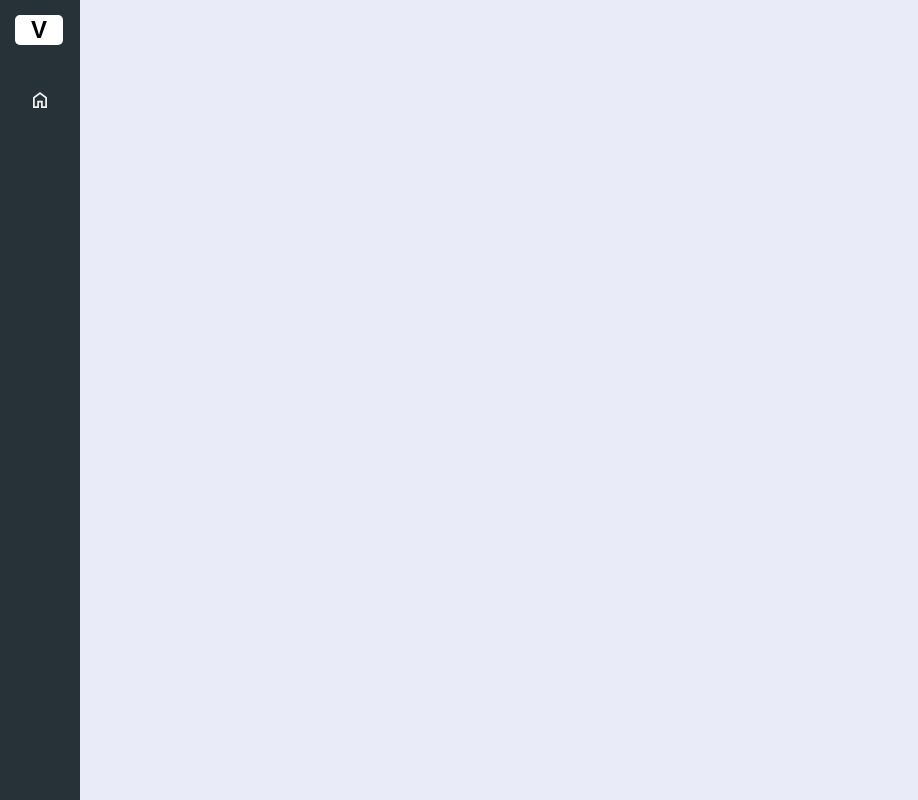
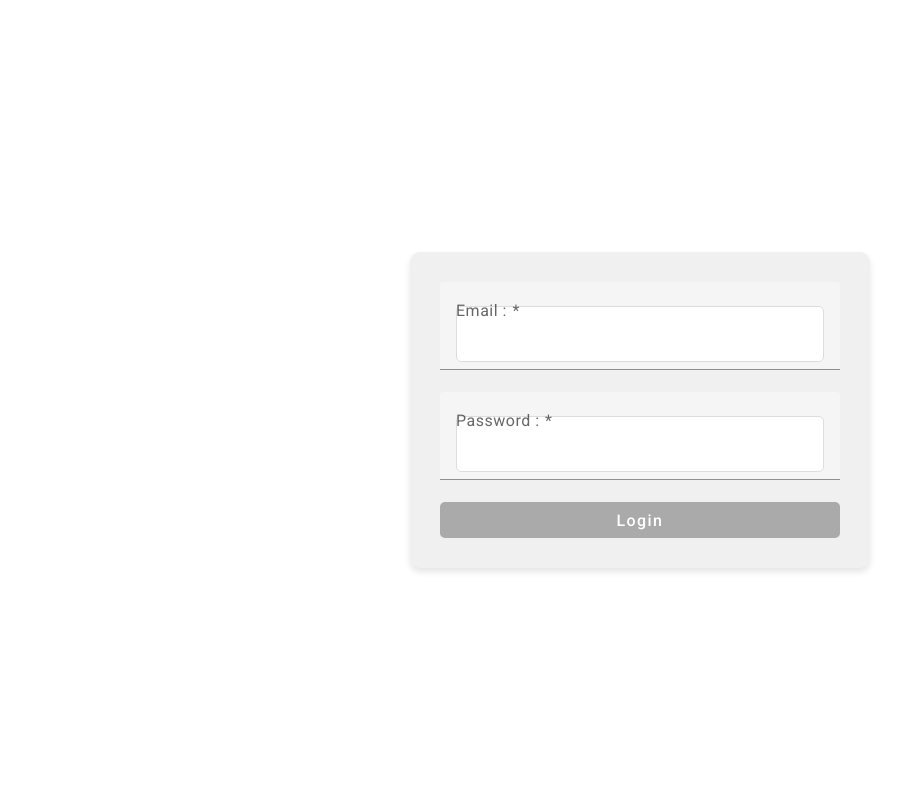
Before and after one commit to SimoneMichelon/Money-Manage-Web-App, an Angular app: page / in a window 1280 px wide. Shown: the whole page, without its empty margins (0-918 px from the left). Built offline with nearby package versions, Linux system fonts and the light colour scheme.

Commit message:
login funzionante

```diff
--- a/src/app/app.component.html
+++ b/src/app/app.component.html
@@ -1,3 +1,4 @@
 <div class="full-container">
-  <app-dashboard (onToggleSideNav)="collapsedOff($event)"></app-dashboard>
+  <!-- <app-dashboard></app-dashboard> -->
+   <app-auth></app-auth>
 </div>
--- a/src/app/app.component.ts
+++ b/src/app/app.component.ts
@@ -1,6 +1,7 @@
 import { Component } from '@angular/core';
 import { RouterOutlet } from '@angular/router';
-import { DashboardComponent } from './dashboard/dashboard.component';
+import { AuthComponent } from './routes/auth/auth.component';
+import { DashboardComponent } from './routes/dashboard/dashboard.component';
 
 interface SideNavToggle {
   screenWidth: number;
@@ -12,7 +13,7 @@ interface SideNavToggle {
   standalone: true,
   templateUrl: './app.component.html',
   styleUrl: './app.component.scss',
-  imports: [RouterOutlet, DashboardComponent],
+  imports: [RouterOutlet, DashboardComponent, AuthComponent],
 })
 export class AppComponent {
   isSideNavCollapsed = false;
--- /dev/null
+++ b/src/app/routes/auth/auth.component.html
@@ -0,0 +1,35 @@
+<div class="main-container">
+    <div class="image-container">
+
+    </div>
+    <div class="form-container">
+        <form
+            [formGroup]="loginForm"
+            (submit)="loginHandler()"
+            class="login-form"
+            >
+            <mat-form-field
+            >
+                <mat-label>
+                    Email :
+                </mat-label>
+                <input matInput formControlName="email" >
+            </mat-form-field>
+
+            <mat-form-field>
+                <mat-label>
+                    Password :
+                </mat-label>
+                <input matInput formControlName="password" type="password">
+            </mat-form-field>
+
+            <button
+            mat-button
+            type="submit"
+            [disabled]="loginForm.invalid"
+            >
+               Login
+            </button>
+        </form>
+    </div>
+</div>
--- /dev/null
+++ b/src/app/routes/auth/auth.component.scss
@@ -0,0 +1,108 @@
+// .main-container{
+//     display: flex;
+//     flex-direction: row;
+//     justify-content: center;
+//     margin-top: 10%;
+//     background-color: rgb(145, 136, 136);
+// }
+
+// .form-container{
+//     background-color: burlywood;
+//     height: fit-content;
+//     width: fit-content;
+//     width: 200px;
+//     height: 400px;
+// }
+
+// .login-form{
+//     display: flex;
+//     flex-direction: column;
+//     height: 100%;
+//     width: 100%;
+// }
+
+// .image-container{
+//     width: 200px;
+//     height: 400px;
+//     background-color: aquamarine;
+// }
+
+/* Container Styles */
+.main-container {
+    display: flex;
+    flex-direction: column;
+    align-items: center;
+    justify-content: center;
+    height: 100vh;
+    background-color: #fff;
+}
+
+.image-container {
+    margin-bottom: 20px;
+}
+
+/* Form Styles */
+.form-container {
+    background: #f0f0f0;
+    padding: 30px;
+    border-radius: 10px;
+    box-shadow: 0 4px 6px rgba(0, 0, 0, 0.1);
+    width: 400px; /* Increased width */
+}
+
+.login-form {
+    display: flex;
+    flex-direction: column;
+}
+
+.mat-form-field {
+    width: 100%;
+    margin-bottom: 20px; /* Increased margin */
+}
+
+.mat-form-field .mat-label {
+    color: #333;
+    font-weight: bold;
+}
+
+input[matInput] {
+    width: 100%;
+    box-sizing: border-box;
+    background: #fff;
+    border: 1px solid #ddd;
+    border-radius: 5px;
+    padding: 15px;
+    font-size: 16px;
+    color: #333;
+}
+
+input[matInput]:focus {
+    border-color: #333;
+}
+
+button[mat-button] {
+    background: #333;
+    color: #fff;
+    padding: 15px 20px; /* Increased padding */
+    border: none;
+    border-radius: 5px;
+    cursor: pointer;
+    font-size: 16px;
+    transition: background 0.3s ease;
+}
+
+button[mat-button]:hover {
+    background: #555;
+}
+
+button[mat-button][disabled] {
+    background: #aaa;
+    cursor: not-allowed;
+}
+
+/* Responsive Design */
+@media (max-width: 600px) {
+    .form-container {
+        width: 90%;
+    }
+}
--- /dev/null
+++ b/src/app/routes/auth/auth.component.ts
@@ -0,0 +1,54 @@
+import { Component } from '@angular/core';
+import { FormControl, FormGroup, ReactiveFormsModule, Validators } from '@angular/forms';
+import { MatButtonModule } from '@angular/material/button';
+import { MatDividerModule } from '@angular/material/divider';
+import { MatFormFieldModule } from '@angular/material/form-field';
+import { MatIconModule } from '@angular/material/icon';
+import { MatInputModule } from '@angular/material/input';
+import { MatSelectModule } from '@angular/material/select';
+import { LoginRequest } from '../../api/models';
+import { AuthControllerService } from '../../api/services';
+
+
+@Component({
+  selector: 'app-auth',
+  standalone: true,
+  imports: [ReactiveFormsModule,
+    MatSelectModule,
+    MatInputModule,
+    MatFormFieldModule,
+    MatIconModule,
+    MatDividerModule,
+    MatButtonModule],
+  templateUrl: './auth.component.html',
+  styleUrl: './auth.component.scss'
+})
+export class AuthComponent {
+  constructor(private authService : AuthControllerService){}
+
+  loginForm = new FormGroup({
+    email : new FormControl("", [Validators.email, Validators.minLength(10), Validators.required]),
+    password : new FormControl("", [Validators.minLength(8), Validators.required])
+  });
+
+  loginHandler(){
+    let loginData : LoginRequest =
+    {
+      email : this.loginForm.value.email!,
+      password : this.loginForm.value.password!
+    }
+
+
+    this.authService.signIn({
+      body : loginData
+    }).subscribe({
+      next: (response) => {
+        // console.log("Jwt : " , response.jwt);
+        localStorage.setItem("jwt", response.jwt!);
+      },
+      error : (response) => {
+        // console.log(response.status)
+      }
+    });
+  }
+}
```
Also changed, not shown: src/app/routes/dashboard/dashboard.component.ts (renamed from src/app/dashboard/dashboard.component.ts, +4 -4 lines), src/app/routes/dashboard/dashboard.component.html (renamed from src/app/dashboard/dashboard.component.html), src/app/routes/dashboard/dashboard.component.scss (renamed from src/app/dashboard/dashboard.component.scss).
